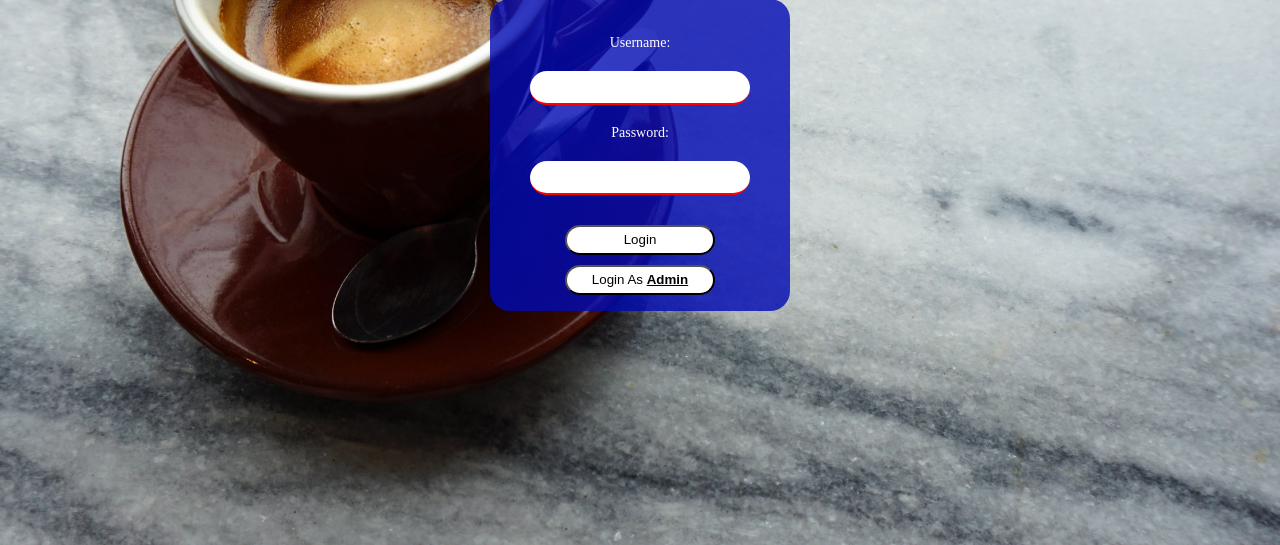
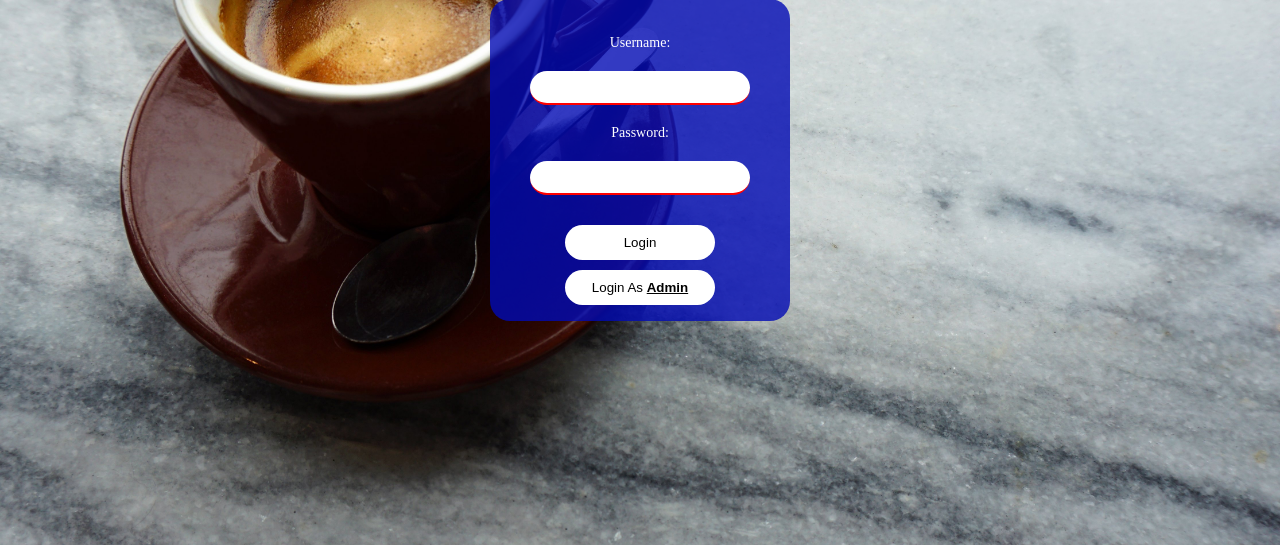
Before and after one commit to patrickf949/Andy-Store-Manager, a Python web app: template UI/templates/index.html in a window 1280 px wide. Shown: the part 188-733 px from the top of the page. Run offline with Jinja, Linux system fonts and the light colour scheme; the template is opened without the code that fills it, so the values that code supplies are empty.

Commit message:
Page Designs Delivered [Delivers #161203572]

```diff
--- a/UI/Assets/css/style.css
+++ b/UI/Assets/css/style.css
@@ -120,10 +120,11 @@
 	}
 	.buttons button{
 		width: 150px;
-		height: 30px;
+		height: 35px;
 		border-radius: 20px;
 		background-color: white;
 		margin-top: 10px;
+		border-style: none;
 	}
 
 	.topbuttons button{
--- a/UI/templates/admin_home.html
+++ b/UI/templates/admin_home.html
@@ -3,7 +3,7 @@
     <head>
         <meta charset="utf-8">
         <title>Admin | Home</title>
-
+        <link rel="shortcut icon" href="../Assets/images/favicon.png" />
         <link rel="stylesheet" href="../Assets/css/style.css" />
     </head>
     <body>
--- a/UI/templates/attendant_home.html
+++ b/UI/templates/attendant_home.html
@@ -3,10 +3,11 @@
     <head>
         <meta charset="utf-8">
         <title>Attendant | Home</title>
-
+        <link rel="shortcut icon" href="../Assets/images/favicon.png" />
         <link rel="stylesheet" href="../Assets/css/style.css" />
     </head>
     <body>
+        <!-- Contains all div tags -->
         <div class="alldivs">
             <div class="navigation">
                 <div class="title">
--- a/UI/templates/attendant_records.html
+++ b/UI/templates/attendant_records.html
@@ -3,7 +3,7 @@
     <head>
         <meta charset="utf-8">
         <title>Attendant | Records</title>
-
+        <link rel="shortcut icon" href="../Assets/images/favicon.png" />
         <link rel="stylesheet" href="../Assets/css/style.css" />
     </head>
     <body>
--- a/UI/templates/cart.html
+++ b/UI/templates/cart.html
@@ -3,6 +3,8 @@
     <head>
         <meta charset="utf-8">
         <title>Attendant | Cart</title>
+        <link rel="shortcut icon" href="../Assets/images/favicon.png" />
+
 
         <link rel="stylesheet" href="../Assets/css/style.css" />
     </head>
--- a/UI/templates/index.html
+++ b/UI/templates/index.html
@@ -3,7 +3,7 @@
     <head>
         <meta charset="utf-8">
         <title>Store Manager</title>
-
+        <link rel="shortcut icon" href="../Assets/images/favicon.png" />
         <link rel="stylesheet" href="../Assets/css/style.css" />
     </head>
     <body>
--- a/UI/templates/products.html
+++ b/UI/templates/products.html
@@ -3,7 +3,7 @@
     <head>
         <meta charset="utf-8">
         <title>Admin | Products</title>
-
+        <link rel="shortcut icon" href="../Assets/images/favicon.png" />
         <link rel="stylesheet" href="../Assets/css/style.css" />
     </head>
     <body>
```
Also changed, not shown: UI/Assets/images/favicon.png (added).
